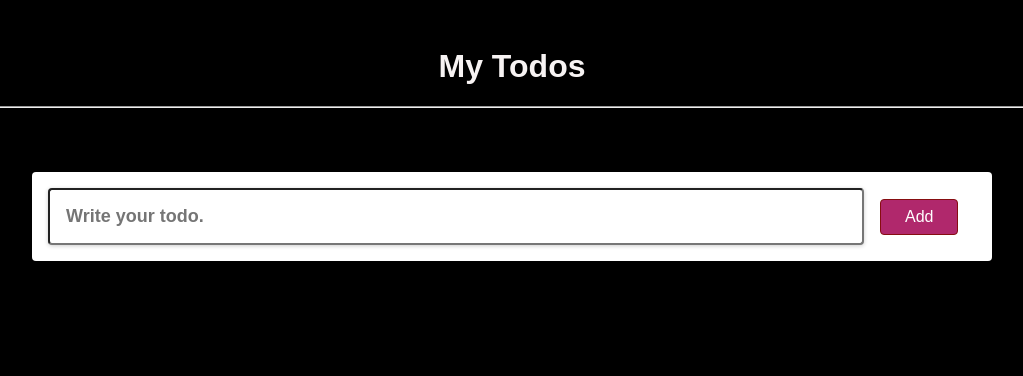
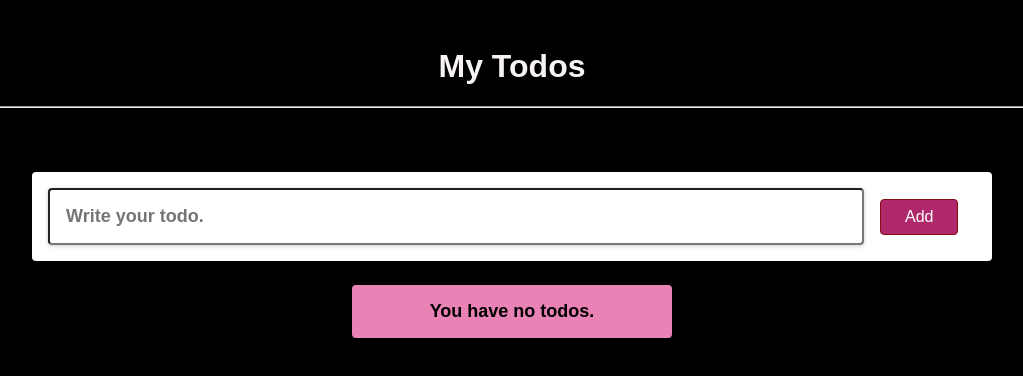
Before and after one commit to AKD-01/Todo-App, a React (Create React App) app: page / in a window 1280 px wide. Shown: the top 376 px of the page, without its empty margins (128-1151 px from the left). Built offline with nearby package versions, Linux system fonts and the light colour scheme; the HTML template or start-up script is replaced by a standard one.

Commit message:
Update InputTodo.js

```diff
--- a/src/components/InputTodo.js
+++ b/src/components/InputTodo.js
@@ -50,10 +50,10 @@ const InputTodo = () => {
         </button>
     </form>
     </div>
-    <div>
+    <div className='info'>
             You have
             {
-                !todos.length ? " no todos" : todos.length===1 ? "1 todo" : todos.length > 1 ? ` ${todos.length} todos` : null
+                !todos.length ? " no todos." : todos.length===1 ? " 1 todo." : todos.length > 1 ? ` ${todos.length} todos.` : null
             }
     </div>
     <span>
```
